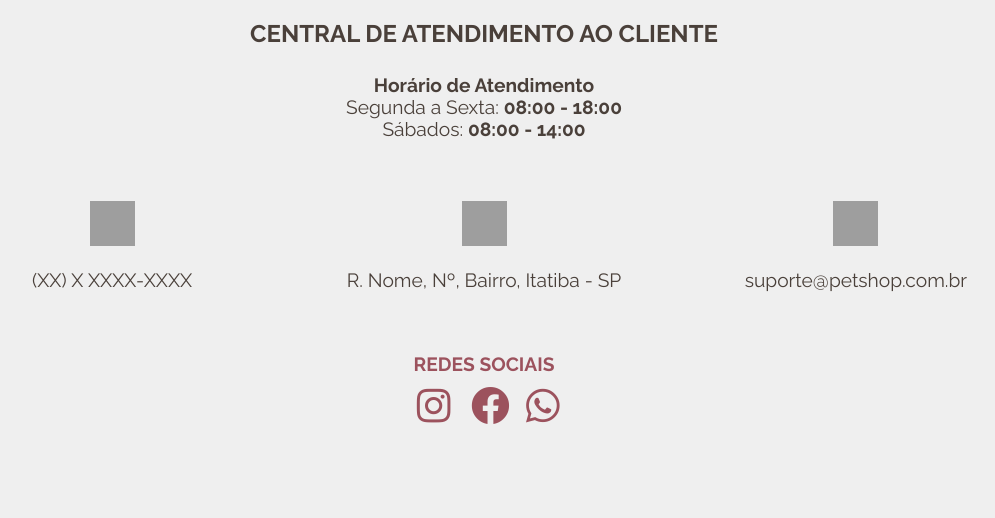
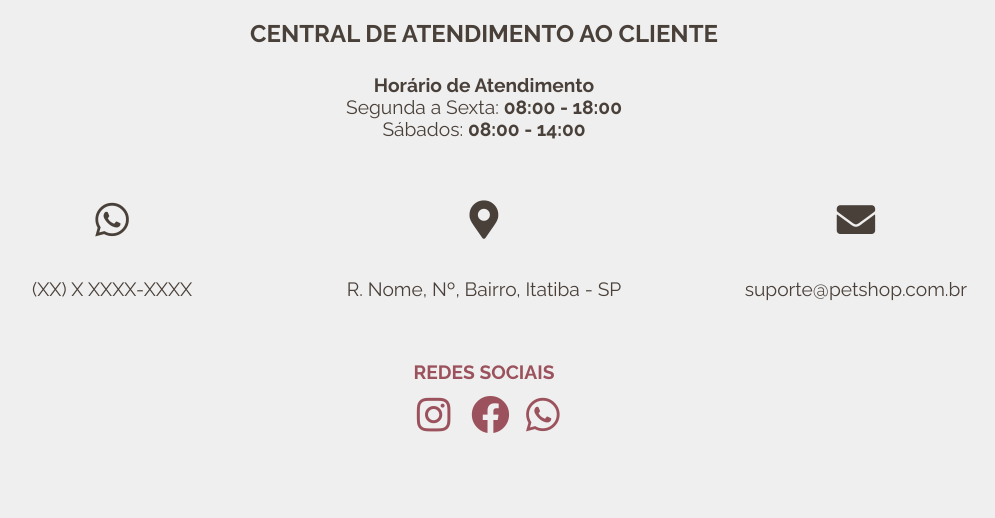
Before and after one commit to dopinheiro/Petshop, a Flask app: page /contato in a window 1280 px wide. Shown: the part 141-659 px from the top of the page, without its empty margins (156-1151 px from the left). Run offline with Flask 2, Linux system fonts and the light colour scheme; some libraries are stand-ins or nearby versions; grey boxes are pictures that could not be loaded.

Commit message:
refactor: fix icons on contact screen

```diff
--- a/petshop/blueprints/templates/contato.html
+++ b/petshop/blueprints/templates/contato.html
@@ -19,15 +19,15 @@
 
     <ul class="contato">
         <li>
-            <img src="{{ url_for('static', filename='image/whatsapp.png') }}" alt="WhatsApp">
+            <span class="fab fa-whatsapp"></span>
             <p>(XX) X XXXX-XXXX</p>
         </li>
         <li>
-            <img src="{{ url_for('static', filename='image/local.png') }}" alt="WhatsApp">
+            <span class="fa fa-map-marker-alt"></span>
            <p>R. Nome, Nº, Bairro, Itatiba - SP</p>
         </li>
         <li>
-            <img src="{{ url_for('static', filename='image/email.png') }}" alt="WhatsApp">
+            <span class="fa fa-envelope"></span>
             <p>suporte@petshop.com.br</p>
         </li>
     </ul>
--- a/petshop/static/css/contato.css
+++ b/petshop/static/css/contato.css
@@ -29,6 +29,11 @@ li img {
     margin-bottom: 1em;
 }
 
+.contato span {
+    font-size: 2em;
+    padding-bottom: 1em;
+}
+
 .social-media {
     font-weight: bold;
     color: #9C525D;
```
